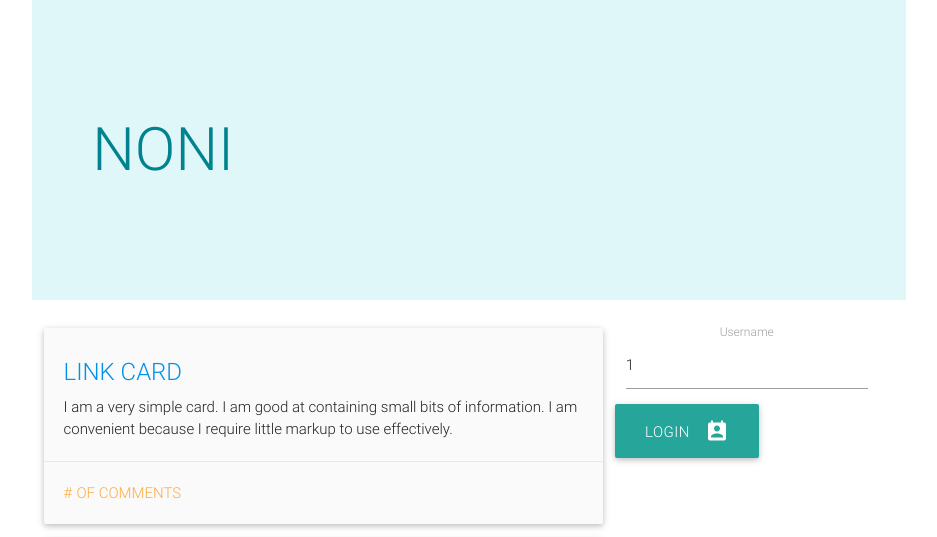
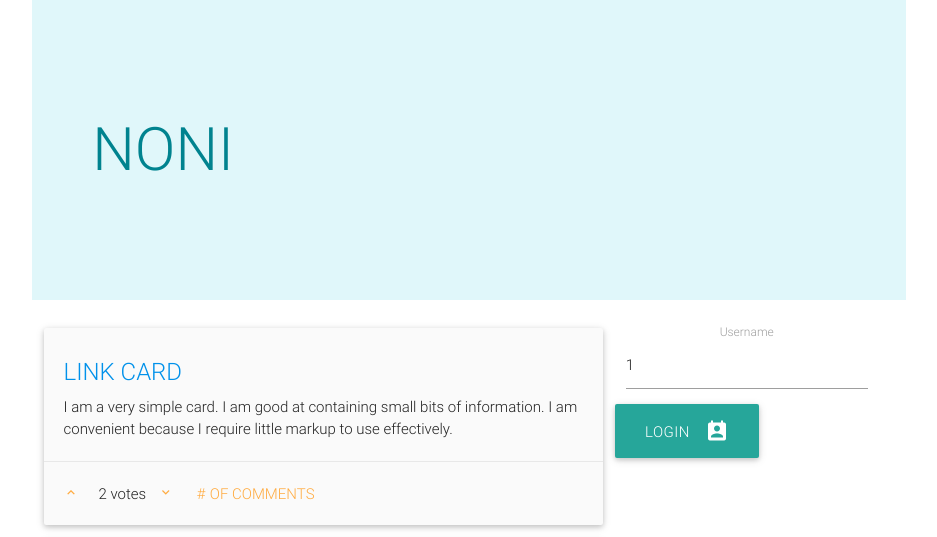
Before and after one commit to forceapple/social_media, a PHP site: page / in a window 1280 px wide. Shown: the top 537 px of the page, without its empty margins (171-1108 px from the left). Run offline with PHP 8.4, Linux system fonts and the light colour scheme; some libraries are stand-ins or nearby versions.

Commit message:
added up and down comments

```diff
--- a/view/css/style.css
+++ b/view/css/style.css
@@ -40,3 +40,8 @@ a {
 	background-color: #00838f !important;
 	color: #fff !important;
 }
+
+.vote {
+	padding-right: 12px;
+	display: inline-block;
+}
--- a/view/index.php
+++ b/view/index.php
@@ -57,6 +57,7 @@
               I am convenient because I require little markup to use effectively.</p>
             </div>
             <div class="card-action">
+            	 <a href="#"><i class="mdi-hardware-keyboard-arrow-up"></i></a><div class="vote">2 votes</div><a href="#"><i class="mdi-hardware-keyboard-arrow-down"></i></a>
               <a href="#"># of comments</a>
             </div>
           </div>
@@ -71,7 +72,8 @@
               I am convenient because I require little markup to use effectively.</p>
             </div>
             <div class="card-action">
-             <a href="#"># of comments</a>
+            	 <a href="#"><i class="mdi-hardware-keyboard-arrow-up"></i></a><div class="vote">2 votes</div><a href="#"><i class="mdi-hardware-keyboard-arrow-down"></i></a>
+              <a href="#"># of comments</a>
             </div>
           </div>
 
```
